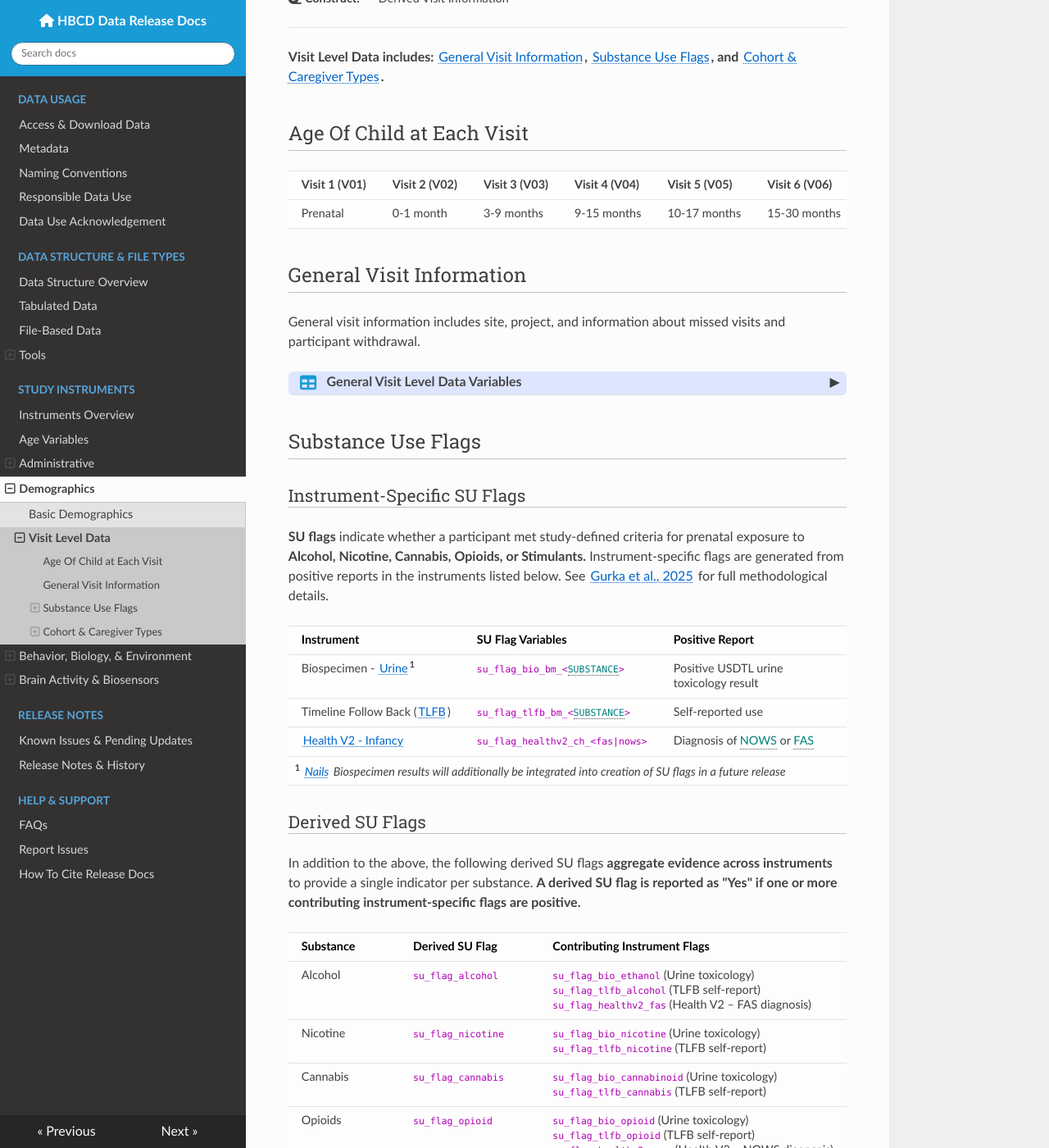
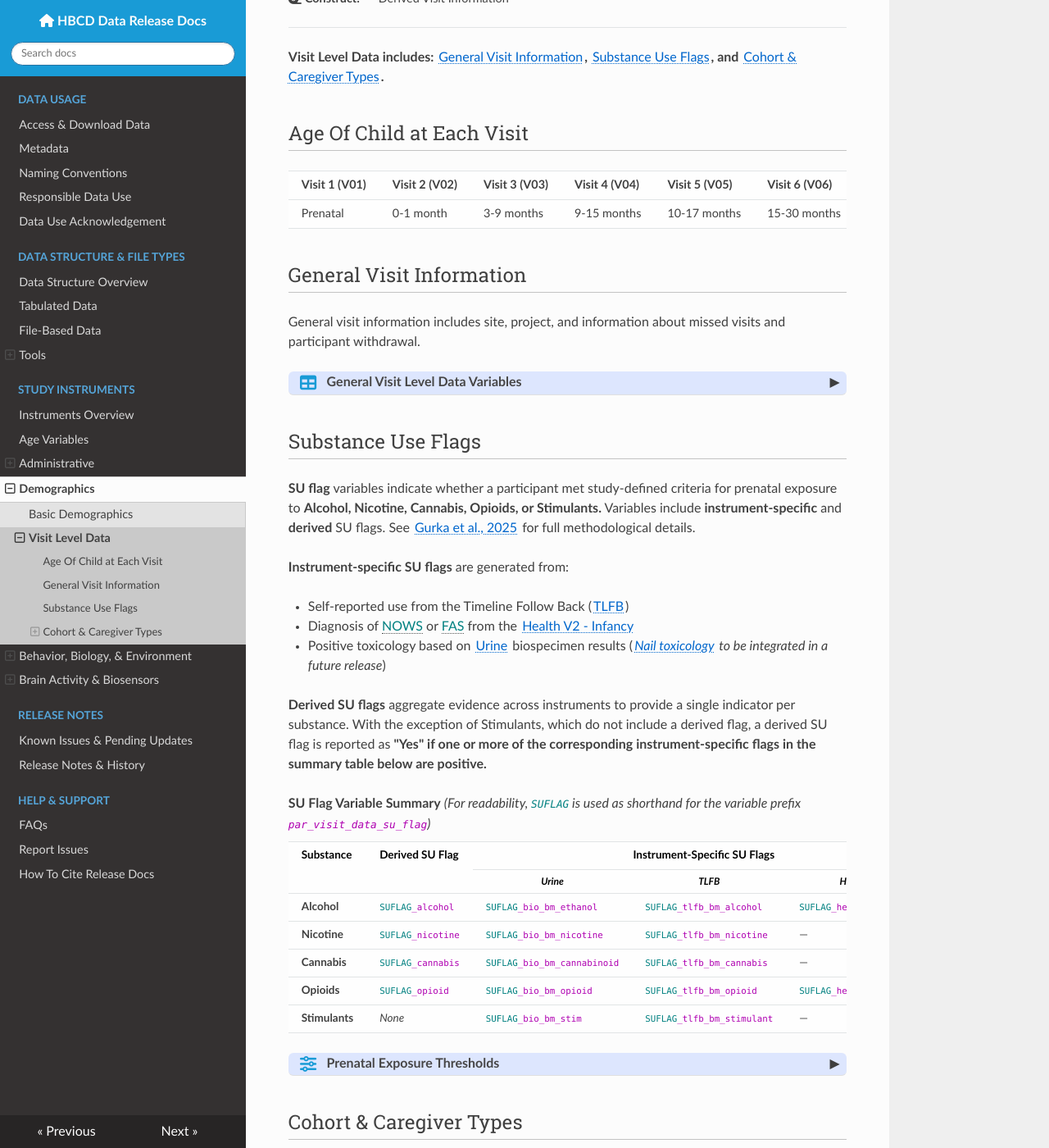
Before and after one commit to nbdc-datahub/hbcd-docs, an MkDocs documentation site: the page built from docs/instruments/demo/visitinfo.md, in a window 1280 px wide and 1400 px high, scrolled down 254 px. Shown: the whole window at 82% size. Built offline with MkDocs 1.6.1, drawn with Linux system fonts in a browser that asks for light colours; nearby versions of some CDN libraries; some of the changed text lies outside the part shown.

Commit message:
final SU flag page polish

```diff
--- a/docs/css/tooltips.css
+++ b/docs/css/tooltips.css
@@ -1,11 +1,12 @@
 /* Tooltip container */
 .tooltip {
     position: relative;
-    display: inline-block;
+    display: inline;
     cursor: help;
     border-bottom: 1px dotted #555; /* Dotted underline for hover indication */
     color: teal;
     font-weight: 500;
+    line-height: inherit;
 }
 
 /* Default Tooltip (Above the Text) */
--- a/docs/instruments/demo/visitinfo.md
+++ b/docs/instruments/demo/visitinfo.md
@@ -91,89 +91,65 @@ General visit information includes site, project, and information about missed v
 
 ## Substance Use Flags
 
-### Instrument-Specific SU Flags
+**SU flag** variables indicate whether a participant met study-defined criteria for prenatal exposure to **Alcohol, Nicotine, Cannabis, Opioids, or Stimulants.** Variables include **instrument-specific** and **derived** SU flags. See [Gurka et al., 2025](https://doi.org/10.1016/j.dcn.2024.101494) for full methodological details.
 
-**SU flags** indicate whether a participant met study-defined criteria for prenatal exposure to **Alcohol, Nicotine, Cannabis, Opioids, or Stimulants.** Instrument-specific flags are generated from positive reports in the instruments listed below. See  [Gurka et al., 2025](https://doi.org/10.1016/j.dcn.2024.101494) for full methodological details.
+**Instrument-specific SU flags** are generated from:
 
+ - Self-reported use from the Timeline Follow Back (<a href="../../pregexp/su/tlfb" target="_blank">TLFB</a>)
+ - Diagnosis of <span class="tooltip to">NOWS<span class="tooltiptext">Neonatal Opioid Withdrawal Syndrome</span></span> or <span class="tooltip">FAS<span class="tooltiptext">Fetal Alcohol Syndrome</span></span> from the <a href="../../pregexp/pex" target="_blank">Health V2 - Infancy</a>
+ - Positive toxicology based on <a href="../../biospec/urine" target="_blank">Urine</a> biospecimen results (<i><a href="../../biospec/nails" target="_blank">Nail toxicology</a> to be integrated in a future release</i>)
 
-<table class="table-no-vertical-lines" style="width:100%; table-layout:fixed;">
-<thead> <tr>
-<th>Instrument</th>
-<th>SU Flag Variables</th>
-<th>Positive Report</th>
-</tr> </thead>
-<tbody>
+ **Derived SU flags** aggregate evidence across instruments to provide a single indicator per substance. With the exception of Stimulants, which do not include a derived flag, a derived SU flag is reported as **"Yes" if one or more of the corresponding instrument-specific flags in the summary table below are positive.**
+
+<p style="margin-bottom: 0.5em;"><b>SU Flag Variable Summary</b> <i>(For readability, <code><span style="color: teal;">SUFLAG</span></code> is used as shorthand for the variable prefix <code>par_visit_data_su_flag</code>)</i></p>
+<table class="table-no-vertical-lines" style="font-size: 15px;">
+<thead>
 <tr>
-<td>Biospecimen - <a href="../../biospec/urine" target="_blank">Urine</a><sup><b>1</b></sup></td>
-<td><code>su_flag_bio_bm_&lt;<span class="tooltip">SUBSTANCE<span class="tooltiptext">ethanol; nicotine; cannabinoid; opioid; stim</span></span>&gt;</code></td>
-<td style="word-wrap: break-word; white-space: normal;">Positive USDTL urine toxicology result</td>
+<th rowspan="2">Substance</th>
+<th rowspan="2">Derived SU Flag</th>
+<th colspan="3" style="text-align:center;">Instrument-Specific SU Flags</th>
 </tr>
 <tr>
-<td>Timeline Follow Back (<a href="../../pregexp/su/tlfb" target="_blank">TLFB</a>)</td>
-<td><code>su_flag_tlfb_bm_&lt;<span class="tooltip">SUBSTANCE<span class="tooltiptext">alcohol; nicotine; cannabis; opioid; stimulant</span></span>&gt;</code></td>
-<td style="word-wrap: break-word; white-space: normal;">Self-reported use</td>
-</tr>
-<tr>
-<td><strong><a href="../../pregexp/pex" target="_blank">Health V2 - Infancy</a></strong></td>
-<td><code>su_flag_healthv2_ch_&lt;fas|nows&gt;</code></td>
-<td style="word-wrap: break-word; white-space: normal;">Diagnosis of <span class="tooltip to">NOWS<span class="tooltiptext">Neonatal Opioid Withdrawal Syndrome</span></span> or <span class="tooltip">FAS<span class="tooltiptext">Fetal Alcohol Syndrome</span></span></td>
-</tr>
-</tbody>
-<tfoot>
-<tr>
-  <td colspan="3" style="word-wrap: break-word; white-space: normal; border-top: 2px solid #cce7e7; padding: 10px 8px 6px 8px;">
-    <sup><b>1</b></sup> <i><a href="../../biospec/nails" target="_blank">Nails</a> Biospecimen results will additionally be integrated into creation of SU flags in a future release</i>
-  </td>
-</tr>
-</tfoot>
-</table>
-
-### Derived SU Flags
-
-In addition to the above, the following derived SU flags **aggregate evidence across instruments** to provide a single indicator per substance. **A derived SU flag is reported as "Yes" if one or more contributing instrument-specific flags are positive.**
-
-<table class="table-no-vertical-lines" style="width:100%; table-layout:fixed;">
-<thead>
-<tr>
-<th style="width:20%">Substance</th>
-<th style="width:25%">Derived SU Flag</th>
-<th style="width:55%">Contributing Instrument Flags</th>
+<th style="text-align: center; font-size: 0.8em; line-height: 1;"><i>Urine</i></th>
+<th style="text-align: center; font-size: 0.8em; line-height: 1;"><i>TLFB</i></th>
+<th style="text-align: center; font-size: 0.8em; line-height: 1;"><i>Health V2</i></th>
 </tr>
 </thead>
 <tbody>
 <tr>
-<td>Alcohol</td>
-<td><code>su_flag_alcohol</code></td>
-<td>
-<code>su_flag_bio_ethanol</code> (Urine toxicology)<br>
-<code>su_flag_tlfb_alcohol</code> (TLFB self-report)<br>
-<code>su_flag_healthv2_fas</code> (Health V2 – FAS diagnosis)
-</td>
+<td><strong>Alcohol</strong></td>
+<td><code><span style="color: teal;">SUFLAG</span>_alcohol</code></td>
+<td><code><span style="color: teal;">SUFLAG</span>_bio_bm_ethanol</code></td>
+<td><code><span style="color: teal;">SUFLAG</span>_tlfb_bm_alcohol</code></td>
+<td><code><span style="color: teal;">SUFLAG</span>_healthv2_ch_fas</code></td>
 </tr>
 <tr>
-<td>Nicotine</td>
-<td><code>su_flag_nicotine</code></td>
-<td>
-<code>su_flag_bio_nicotine</code> (Urine toxicology)<br>
-<code>su_flag_tlfb_nicotine</code> (TLFB self-report)
-</td>
+<td><strong>Nicotine</strong></td>
+<td><code><span style="color: teal;">SUFLAG</span>_nicotine</code></td>
+<td><code><span style="color: teal;">SUFLAG</span>_bio_bm_nicotine</code></td>
+<td><code><span style="color: teal;">SUFLAG</span>_tlfb_bm_nicotine</code></td>
+<td>—</td>
 </tr>
 <tr>
-<td>Cannabis</td>
-<td><code>su_flag_cannabis</code></td>
-<td>
-<code>su_flag_bio_cannabinoid</code> (Urine toxicology)<br>
-<code>su_flag_tlfb_cannabis</code> (TLFB self-report)
-</td>
+<td><strong>Cannabis</strong></td>
+<td><code><span style="color: teal;">SUFLAG</span>_cannabis</code></td>
+<td><code><span style="color: teal;">SUFLAG</span>_bio_bm_cannabinoid</code></td>
+<td><code><span style="color: teal;">SUFLAG</span>_tlfb_bm_cannabis</code></td>
+<td>—</td>
 </tr>
 <tr>
-<td>Opioids</td>
-<td><code>su_flag_opioid</code></td>
-<td>
-<code>su_flag_bio_opioid</code> (Urine toxicology)<br>
-<code>su_flag_tlfb_opioid</code> (TLFB self-report)<br>
-<code>su_flag_healthv2_nows</code> (Health V2 – NOWS diagnosis)
-</td>
+<td><strong>Opioids</strong></td>
+<td><code><span style="color: teal;">SUFLAG</span>_opioid</code></td>
+<td><code><span style="color: teal;">SUFLAG</span>_bio_bm_opioid</code></td>
+<td><code><span style="color: teal;">SUFLAG</span>_tlfb_bm_opioid</code></td>
+<td><code><span style="color: teal;">SUFLAG</span>_healthv2_ch_nows</code></td>
+</tr>
+<tr>
+<td><strong>Stimulants</strong></td>
+<td><i>None</i></td>
+<td><code><span style="color: teal;">SUFLAG</span>_bio_bm_stim</code></td>
+<td><code><span style="color: teal;">SUFLAG</span>_tlfb_bm_stimulant</code></td>
+<td>—</td>
 </tr>
 </tbody>
 </table>
@@ -189,8 +165,7 @@ In addition to the above, the following derived SU flags **aggregate evidence ac
   <span class="arrow">▸</span>
 </div>
 <div class="table-collapsible-content">
-<p>The thresholds below define the criteria used to determine whether an instrument-specific report is considered positive for prenatal exposure. <b>For each substance, only one of the listed exposure thresholds must be met for the derived SU flag to be positive</b>.</p>
-
+<p>The thresholds below define when an instrument-specific report is considered positive for prenatal exposure. For each substance, <b>the derived SU flag is positive if at least one threshold is met.</b></p>
 <table class="compact-table-no-vertical-lines" style="width:100%; table-layout:fixed;">
 <thead> <tr>
 <th>Substance</th>
@@ -201,33 +176,32 @@ In addition to the above, the following derived SU flags **aggregate evidence ac
 <tbody>
 <tr>
 <td rowspan="4"><strong>Alcohol</strong></td>
-<td>TLFB</td> <td>Self-reported use ≥7 standard drinks per week for ≥2 weeks during pregnancy (Wk 03-09)</td></tr>
-<tr><td>TLFB</td> <td>Self-reported use ≥3 standard drinks per occasion on ≥2 occasions during pregnancy (Wk 03-09)</td> </tr>
-<tr><td>Health V2-Infancy</td> <td>Diagnosis of Fetal Alcohol Syndrome (FAS)</td></tr>
+<td>TLFB</td> <td>Self-reported use ≥7 standard drinks per week for ≥2 weeks during pregnancy (weeks 3-9)</td></tr>
+<tr><td>TLFB</td> <td>Self-reported use ≥3 standard drinks per occasion on ≥2 occasions during pregnancy (weeks 3-9)</td> </tr>
+<tr><td>Health V2 - Infancy</td> <td>Diagnosis of Fetal Alcohol Syndrome (FAS)</td></tr>
 <tr><td>Urine</td> <td>Positive alcohol toxicology result</td>
 </tr>
 <tr>
 <td rowspan="3"><strong>Opioids</strong></td>
 <td>TLFB</td>
-<td style="word-wrap: break-word; white-space: normal;">Self-reported use of prescribed (including medications for opioid use disorder) or illicit opioids for ≥2 weeks during pregnancy (Wk 03-09)</td></tr>
+<td style="word-wrap: break-word; white-space: normal;">Self-reported use of prescribed (including medications for opioid use disorder) or illicit opioids for ≥2 weeks during pregnancy (weeks 3-9)</td></tr>
 <tr>
-<td>Health V2-Infancy</td>
+<td>Health V2- Infancy</td>
 <td>Diagnosis of Neonatal Opioid Withdrawal Syndrome (NOWS)</td>
 </tr>
 <tr>
 <td>Urine</td> <td>Positive opioid toxicology result in research-collected biospecimen</td>
 </tr>
 <tr>
-<td rowspan="2"><strong>Cannabis</strong></td> <td>TLFB</td> <td>Self-reported cannabis use for ≥4 weeks during pregnancy (Wk 03-09)</td> </tr>
+<td rowspan="2"><strong>Cannabis</strong></td> <td>TLFB</td> <td>Self-reported cannabis use for ≥4 weeks during pregnancy (weeks 3-9)</td> </tr>
 <tr> <td>Urine</td> <td>Positive cannabis toxicology result</td> </tr>
-<tr> <td rowspan="2"><strong>Nicotine</strong></td> <td>TLFB</td> <td>Self-reported nicotine or nicotine product use for ≥4 weeks during pregnancy (Wk 03-09)</td> </tr>
+<tr> <td rowspan="2"><strong>Nicotine</strong></td> <td>TLFB</td> <td>Self-reported nicotine or nicotine product use for ≥4 weeks during pregnancy (weeks 3-9)</td> </tr>
 <tr> <td>Urine</td> <td>Positive nicotine toxicology result</td> </tr>
 </tbody> </table>
 
 <p>© Copyright 2025 by Elsevier. All rights reserved. Used/adapted with permission from <a href="https://doi.org/10.1016/j.dcn.2024.101494">Gurka et al., Dev Cogn Neurosci. 2025</a>.</p>
 </div>
 <p></p>
-
 
 ## Cohort & Caregiver Types
 
```
Also changed, not shown: docs/instruments/demo/su-alt.md (added, +194 -0 lines).
